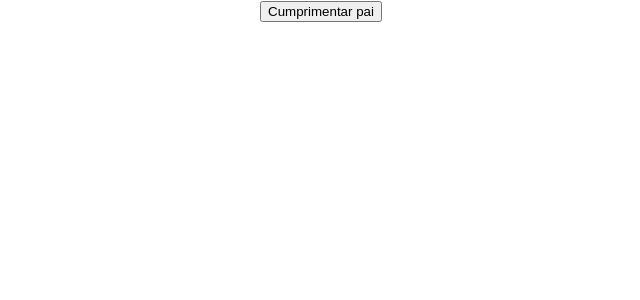
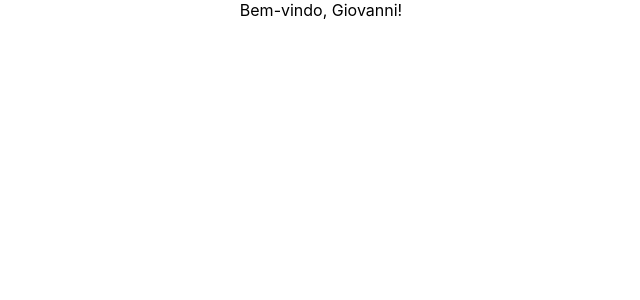
Before and after one commit to Torelli/hello-world, a React (Create React App) app: page / in a window 1280 px wide. Shown: the top 300 px of the page, without its empty margins (319-959 px from the left). Built offline with nearby package versions, Linux system fonts and the light colour scheme.

Commit message:
Explorando Conditional Rendering com if/else

```diff
--- a/src/App.js
+++ b/src/App.js
@@ -9,12 +9,14 @@
 import ClassClick from './components/ClassClick';
 import EventBind from './components/EventBind';
 import ParentComponent from './components/ParentComponent';
+import UserGreeting from './components/UserGreeting';
 
 function App(){
   return(
     <div className="App">
-      <ParentComponent/>
-      {/*<EventBind/>
+      <UserGreeting/>
+      {/*<ParentComponent/>
+      <EventBind/>
       <FunctionClick/>
       <ClassClick/>
       <Greet name="Bruce" heroName="Batman" />
--- /dev/null
+++ b/src/components/UserGreeting.js
@@ -0,0 +1,34 @@
+import React, { Component } from 'react'
+
+class UserGreeting extends Component {
+
+  constructor(props) {
+    super(props)
+
+    this.state = {
+       isLoggedIn: true
+    }
+  }
+
+
+    render() {
+        if (this.state.isLoggedIn){
+            return (
+                <div>Bem-vindo, Giovanni!</div>
+            )
+        }
+        else {
+            return (
+                <div>Bem-vindo, Visitante!</div>
+            )
+        }
+    // return (
+    //   <div>
+    //     <div>Bem-vindo, Giovanni!</div>
+    //     <div>Bem-vindo, Visitante!</div>
+    //   </div>
+    // )
+  }
+}
+
+export default UserGreeting
```
